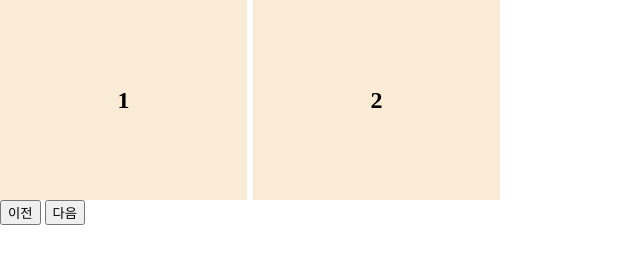
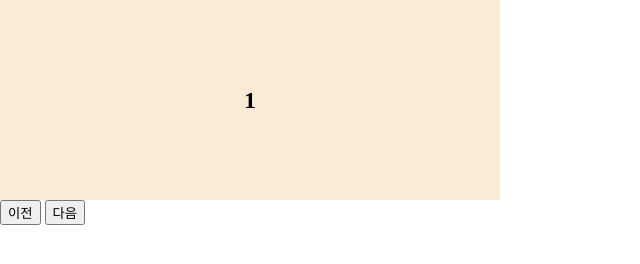
Before and after one commit to rlawldus9797/2407-WEB3, a plain HTML site: page 캐러셀/인덱스.html in a window 1280 px wide. Shown: the whole page, without its empty margins (0-640 px from the left). Drawn offline with Linux system fonts and the light colour scheme.

Commit message:
Update 인덱스.html

```diff
--- a/캐러셀/인덱스.html
+++ b/캐러셀/인덱스.html
@@ -49,7 +49,7 @@
         <button class="next">다음</button>
     </div>
     <script>
-        const viewCount = 2;
+        const viewCount = 1;
         const gap = 6;
         const slider = document.querySelector('.slider')
         const contentWrapper = document.querySelector('.content-wrapper');
```
